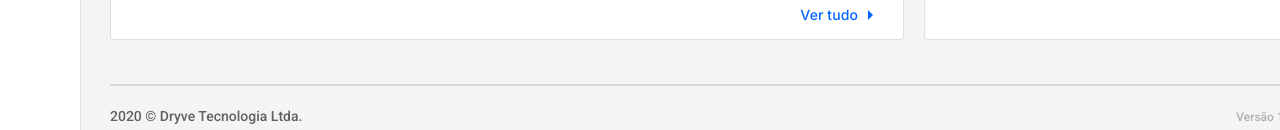
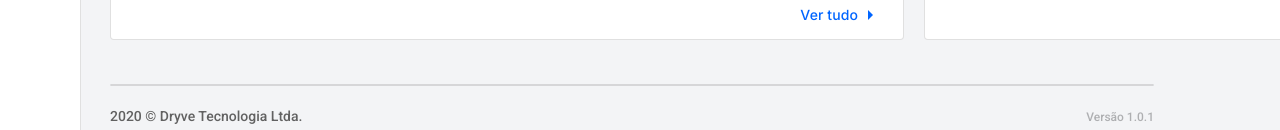
Before and after one commit to glauberbrack/dryve, a React (Create React App) app: page / in a window 1280 px wide. Shown: the part 840-970 px from the top of the page. Built offline with nearby package versions, Linux system fonts and the light colour scheme; no server answers.

Commit message:
footer adjustements on css

```diff
--- a/src/components/Footer/styles.ts
+++ b/src/components/Footer/styles.ts
@@ -4,12 +4,12 @@ export const Container = styled.div`
   display: flex;
   flex-direction: column;
   width: 100%;
-  padding: 0 56px 0 30px;
+  padding: 0 206px 0 30px;
 `;
 
 export const Separator = styled.span`
   border-radius: 4px;
-  width: 100%;
+  max-width: 1200px;
   border: solid 0.5px rgba(0, 0, 0, 0.12);
   margin-top: 14px;
 `;
```
